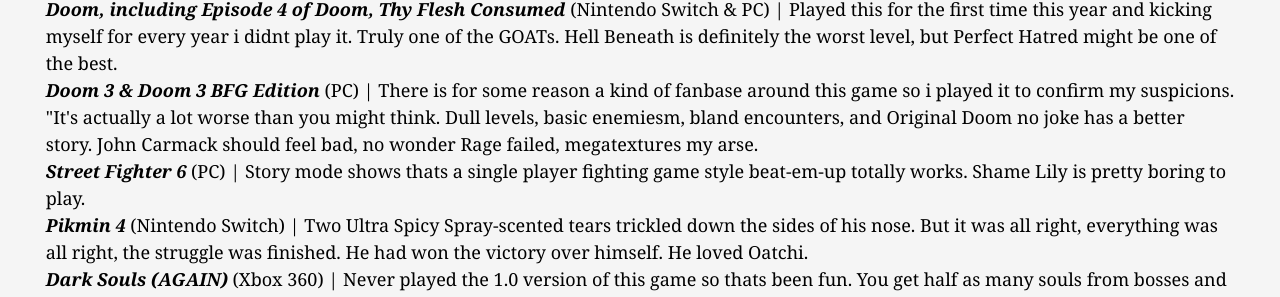
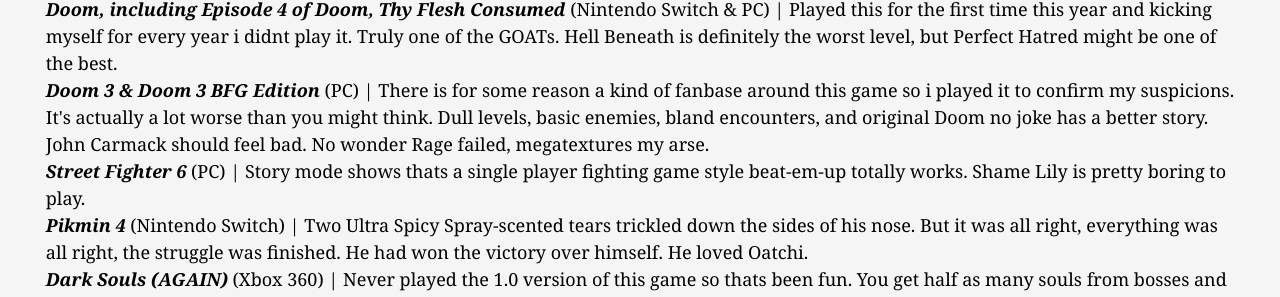
Before and after one commit to GreigHuth/greighuth.github.io, a Jekyll site: the page built from index.html, in a window 1280 px wide. Shown: the part 945-1242 px from the top of the page. Built offline with Jekyll 4.4.1, drawn with Linux system fonts in a browser that asks for light colours.

Commit message:
Update minireviews.yaml

```diff
--- a/_data/minireviews.yaml
+++ b/_data/minireviews.yaml
@@ -20,7 +20,7 @@
 
 - title: Doom 3 & Doom 3 BFG Edition
   platform: PC
-  text: There is for some reason a kind of fanbase around this game so i played it to confirm my suspicions. "It's actually a lot worse than you might think. Dull levels, basic enemiesm, bland encounters, and Original Doom no joke has a better story. John Carmack should feel bad, no wonder Rage failed, megatextures my arse.
+  text: There is for some reason a kind of fanbase around this game so i played it to confirm my suspicions. It's actually a lot worse than you might think. Dull levels, basic enemies, bland encounters, and original Doom no joke has a better story. John Carmack should feel bad. No wonder Rage failed, megatextures my arse.
 
 - title: Street Fighter 6
   platform: PC
```
